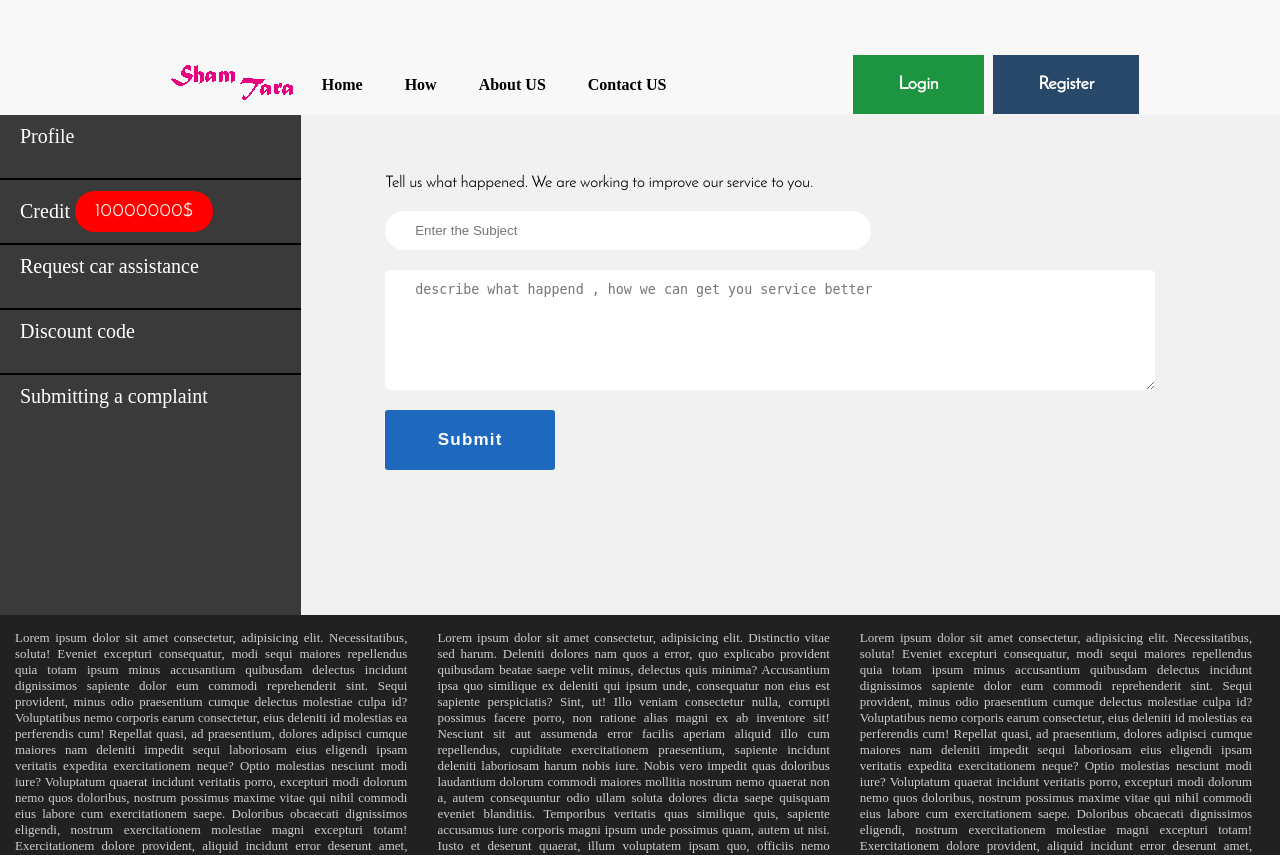
After one commit to ijavadddd/Django-simple-projects, a Django app: page /user_profile/complaint in a window 1280 px wide. The commit adds this page. Shown: the top 855 px of the page. Run offline with Django 4.2, Linux system fonts and the light colour scheme; some web fonts are replaced.

Commit message:
Add complaint section template to user profile

```diff
--- a/2-sham_tara/sham_tara/apps/user_profile/urls.py
+++ b/2-sham_tara/sham_tara/apps/user_profile/urls.py
@@ -6,5 +6,6 @@ urlpatterns = [
     path('/car_rescuer',views.car_rescuer,name="car_rescuer"),
     path('/discount',views.discount,name="discount"),
     path('/credit',views.credit,name="credit"),
+    path('/complaint',views.complaint,name="complaint"),
 
 ]
--- a/2-sham_tara/sham_tara/apps/user_profile/views.py
+++ b/2-sham_tara/sham_tara/apps/user_profile/views.py
@@ -15,3 +15,6 @@ def discount(request):
 
 def credit(request):
     return render(request,'user_profile/credit.html',context)
+
+def complaint(request):
+    return render(request,'user_profile/complaint.html',context)
--- /dev/null
+++ b/2-sham_tara/sham_tara/static/css/complaint.css
@@ -0,0 +1,41 @@
+.content-container{
+    width:95%;
+    height:500px;
+    margin: 0 auto;
+    padding:50px 25px;
+    box-sizing: border-box;
+    /* background-color:red; */
+}
+.complaint-container{
+    margin:10px 35px;
+    display:flex;
+    flex-direction:column;
+    gap:20px;
+}
+#complaint , #describe-complaint{
+    outline:none;
+    border:none;
+    border-radius:50px;
+    width:max(60%,20ch);
+    padding:12px 30px;
+    box-sizing:border-box;
+    /* margin:10px; */
+}
+#describe-complaint{
+    border-radius:5px;
+    min-height: 120px;
+    width:95%;
+}
+#complaint-button{
+    outline:none;
+    border: none;
+    border-radius:3px;
+    padding:20px 40px;
+    background-color:rgb(30, 105, 190);
+    color:#fff;
+    font-size: 1.7rem;
+    font-weight: 600;
+    width:18ch;
+    flex:0 0 60px;
+    letter-spacing:1.2px;
+}
--- /dev/null
+++ b/2-sham_tara/sham_tara/templates/user_profile/complaint.html
@@ -0,0 +1,27 @@
+{% extends "user_profile/user_profile_base_index.html" %}
+{% load static %}
+
+{% block second-head-title %}
+    <link rel="stylesheet" href="{% static 'css/complaint.css' %}">
+    <title>Submit Discount</title>
+{% endblock %}
+
+{% block menu_content_container %}
+    <div class="content-container">
+        <div class="complaint-container">
+            <p>
+                Tell us what happened. We are working to improve our service to you.
+            </p>
+            <input type="text" placeholder="Enter the Subject" name="subject" id="complaint">
+            <textarea name="describe-complaint" id="describe-complaint" placeholder="describe what happend , how we can get you service better"></textarea>
+            <input type="submit" value="Submit" id="complaint-button">
+        </div>
+    </div>
+{% endblock %}
+
+
+
+
+{% block script %}
+
+{% endblock %}
--- a/2-sham_tara/sham_tara/templates/user_profile/user_profile_base_index.html
+++ b/2-sham_tara/sham_tara/templates/user_profile/user_profile_base_index.html
@@ -32,7 +32,7 @@
                         <a href="{% url 'discount' %}">Discount code</a>
                     </li>
                     <li class="vertical-menu--item">
-                        <a href="#">Submitting a complaint</a>
+                        <a href="{% url 'complaint' %}">Submitting a complaint</a>
                     </li>
                 </ul>
             </div>
```
